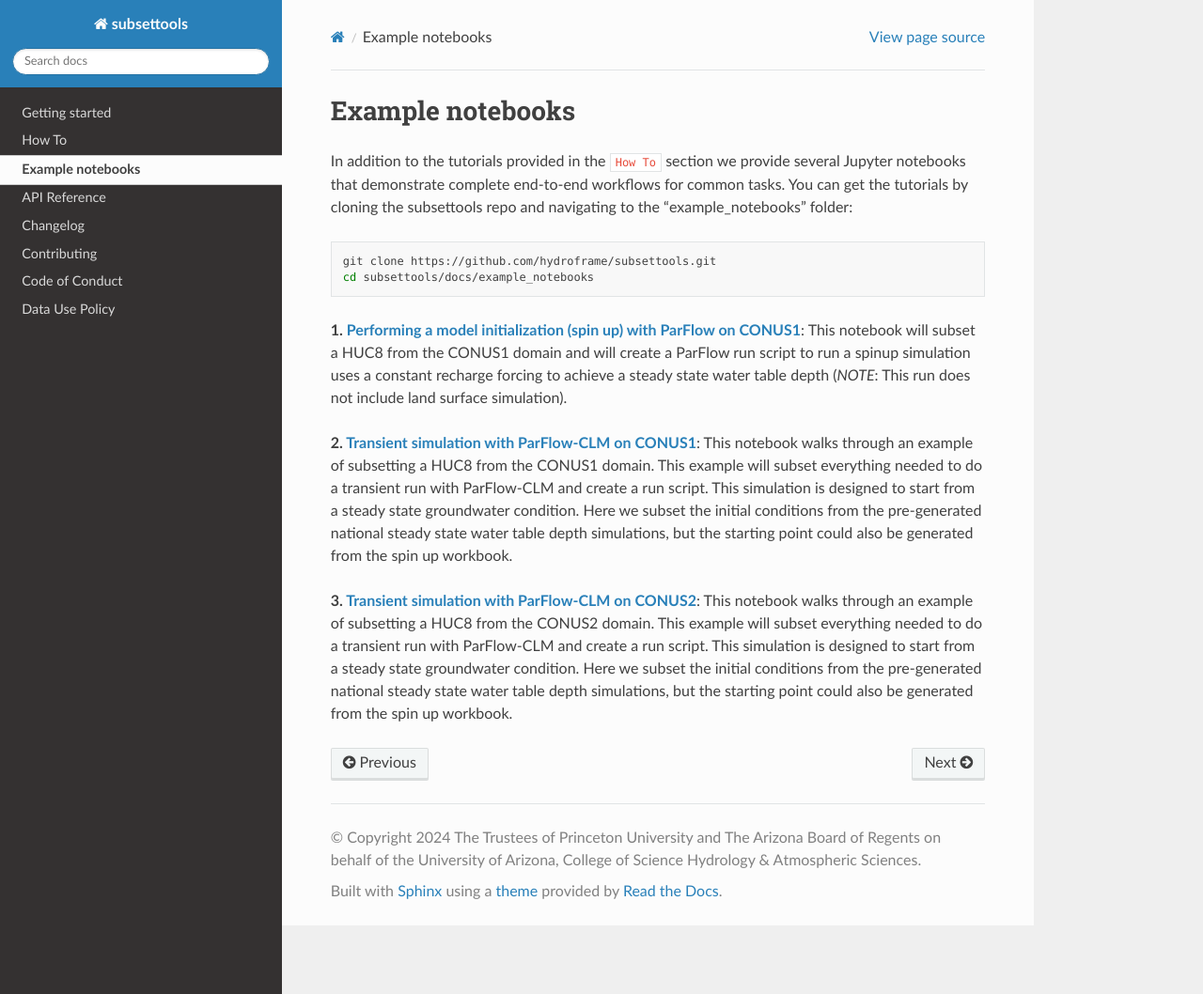
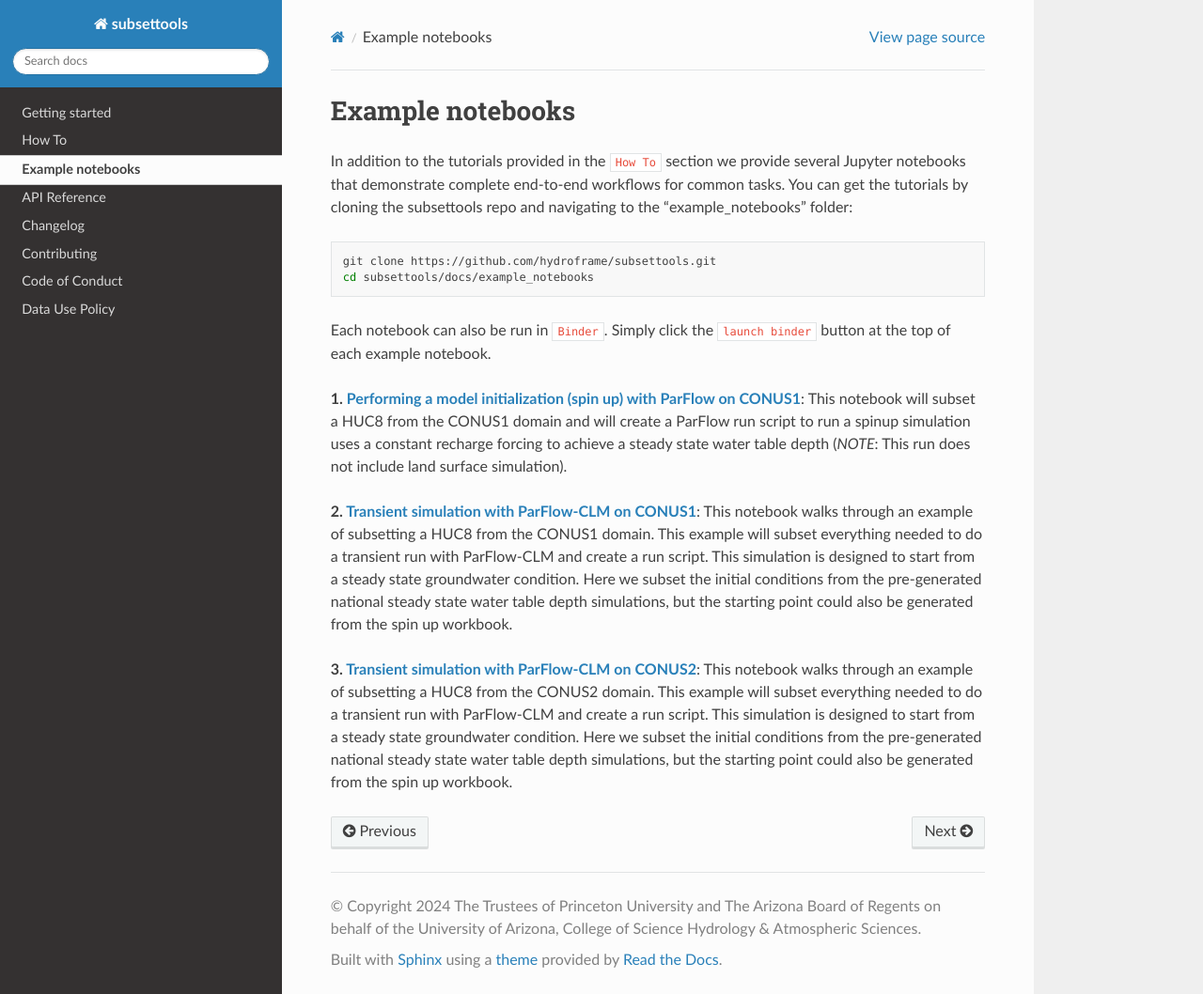
Before and after one commit to hydroframe/subsettools, a Sphinx documentation site: the page built from docs/example_notebooks/example_notebooks.md, in a window 1280 px wide and 1058 px high. Shown: the whole window at 94% size. Built offline with Sphinx 7.4.7 and the Read the Docs theme 2.0.0, drawn with Linux system fonts in a browser that asks for light colours.

Commit message:
Update example_notebooks.md

````diff
--- a/docs/example_notebooks/example_notebooks.md
+++ b/docs/example_notebooks/example_notebooks.md
@@ -8,6 +8,8 @@ git clone https://github.com/hydroframe/subsettools.git
 cd subsettools/docs/example_notebooks
 ```
 
+Each notebook can also be run in `Binder`. Simply click the `launch binder` button at the top of each example notebook.
+
 **1. [Performing a model initialization (spin up) with ParFlow on CONUS1](https://hydroframesubsettools.readthedocs.io/en/latest/example_notebooks/conus1_subsetting_spinup.html)**: This notebook will subset a HUC8 from the CONUS1 domain and will create a ParFlow run script to run a spinup simulation uses a constant recharge forcing to achieve a steady state water table depth (*NOTE*: This run does not include land surface simulation).
 
 **2. [Transient simulation with ParFlow-CLM on CONUS1](https://hydroframesubsettools.readthedocs.io/en/latest/example_notebooks/conus1_subsetting_transient.html)**: This notebook walks through an example of subsetting a HUC8 from the CONUS1 domain. This example will subset everything needed to do a transient run with ParFlow-CLM and create a run script. This simulation is designed to start from a steady state groundwater condition.  Here we subset the initial conditions from the pre-generated national steady state water table depth simulations, but the starting point could also be generated from the spin up workbook.
````
